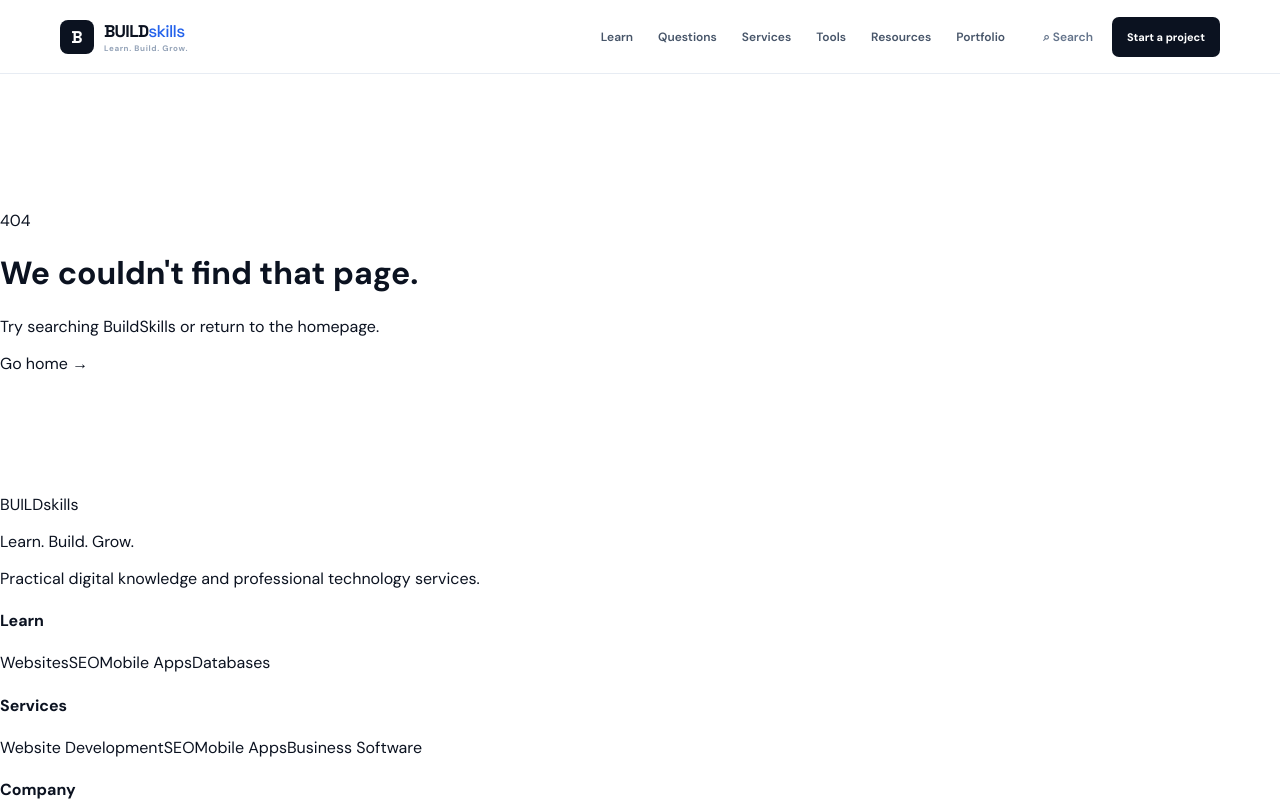
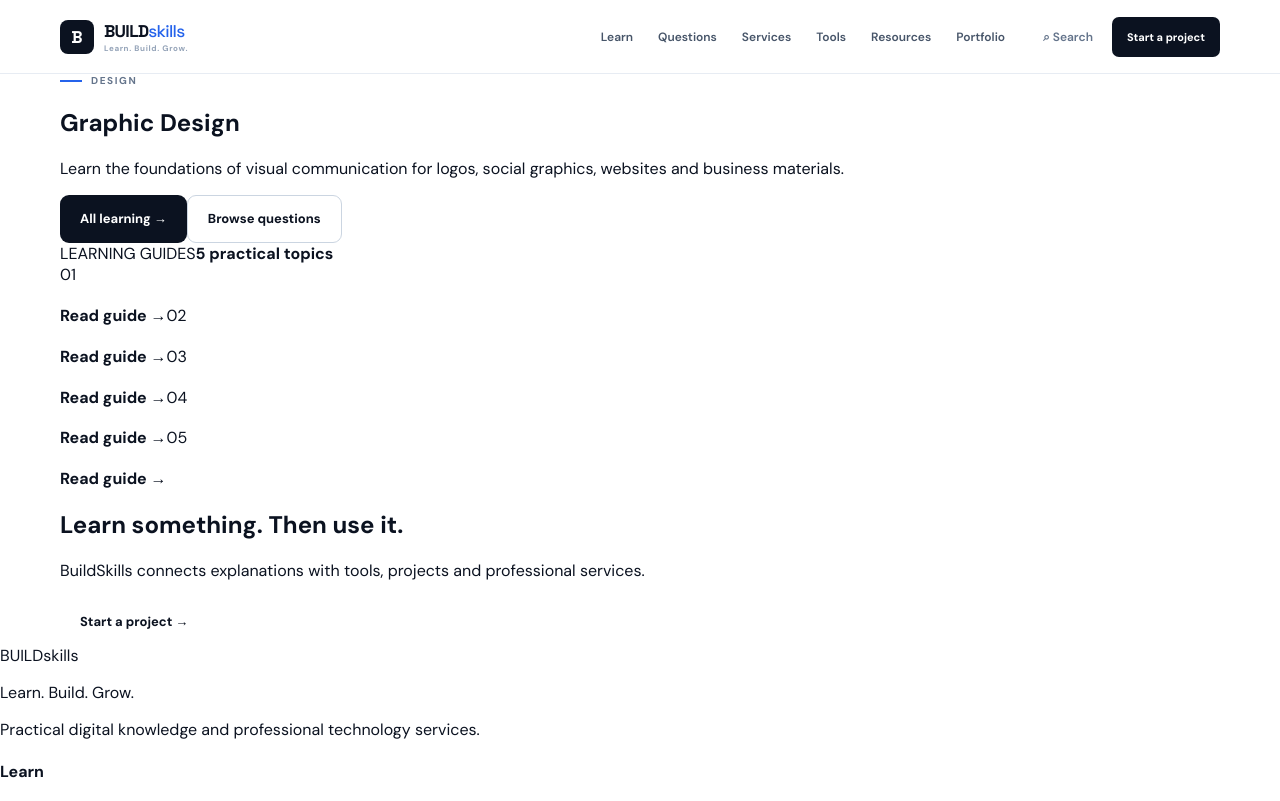
Before and after one commit to zainkhanpk742/buildskills, a Next.js app: page /learn/graphic-design in a window 1280 px wide. Before the commit this address had no page. Shown: the top 801 px of the page. Built offline with nearby package versions, Linux system fonts and the light colour scheme.

Commit message:
feat: add Graphic Design learning hub

```diff
--- /dev/null
+++ b/src/app/learn/graphic-design/page.tsx
@@ -0,0 +1,5 @@
+import LearningHub from "@/components/LearningHub";
+
+export default function Page(){
+return <LearningHub title="Graphic Design" eyebrow="DESIGN" intro="Learn the foundations of visual communication for logos, social graphics, websites and business materials." items={[["Graphic design basics","Understand layout, hierarchy, typography and visual consistency.","/learn/graphic-design/basics"],["Logo design","Learn what makes a logo useful, recognizable and practical.","/learn/graphic-design/logo-design"],["Social media graphics","Create clear graphics for posts, campaigns and announcements.","/learn/graphic-design/social-graphics"],["Brand identity","Connect colors, typography and visuals into a consistent system.","/learn/graphic-design/branding"],["Design for websites","Use visual hierarchy to make websites easier to understand.","/learn/websites"]]} />;
+}
```
